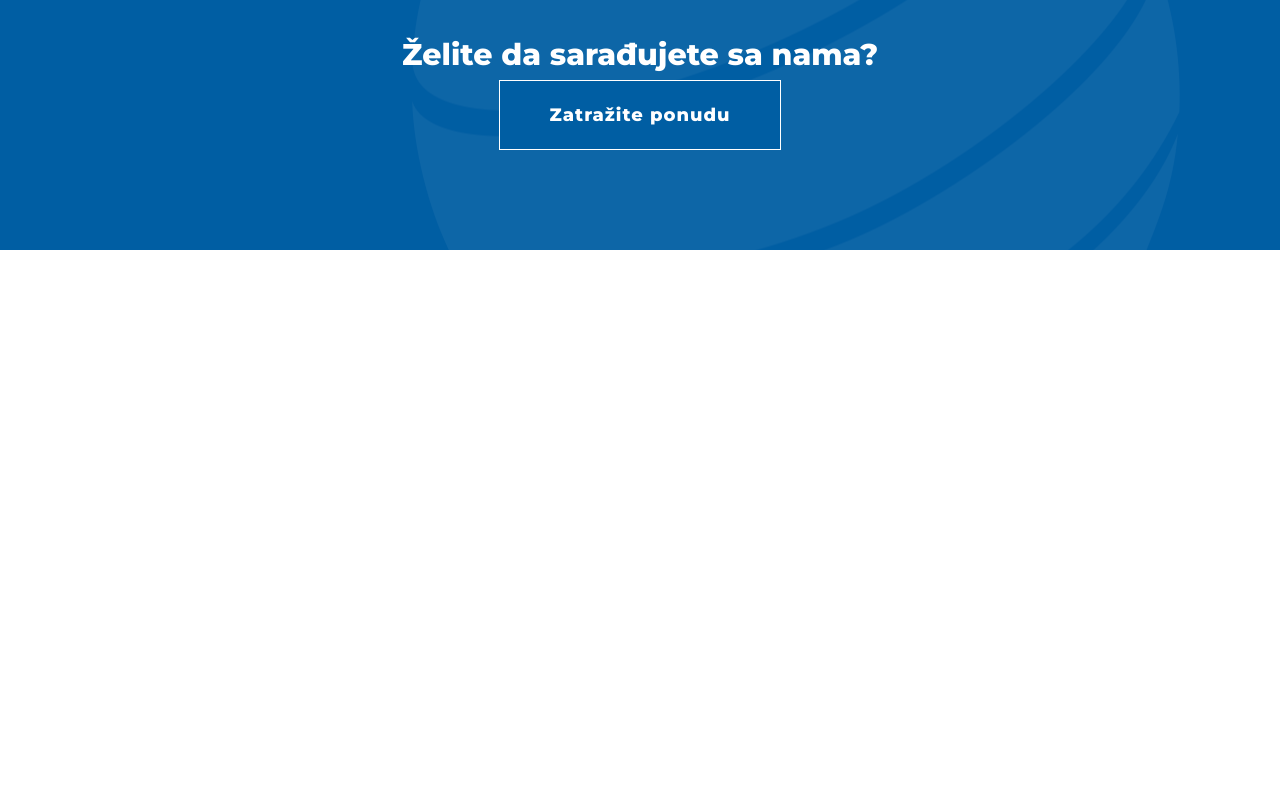
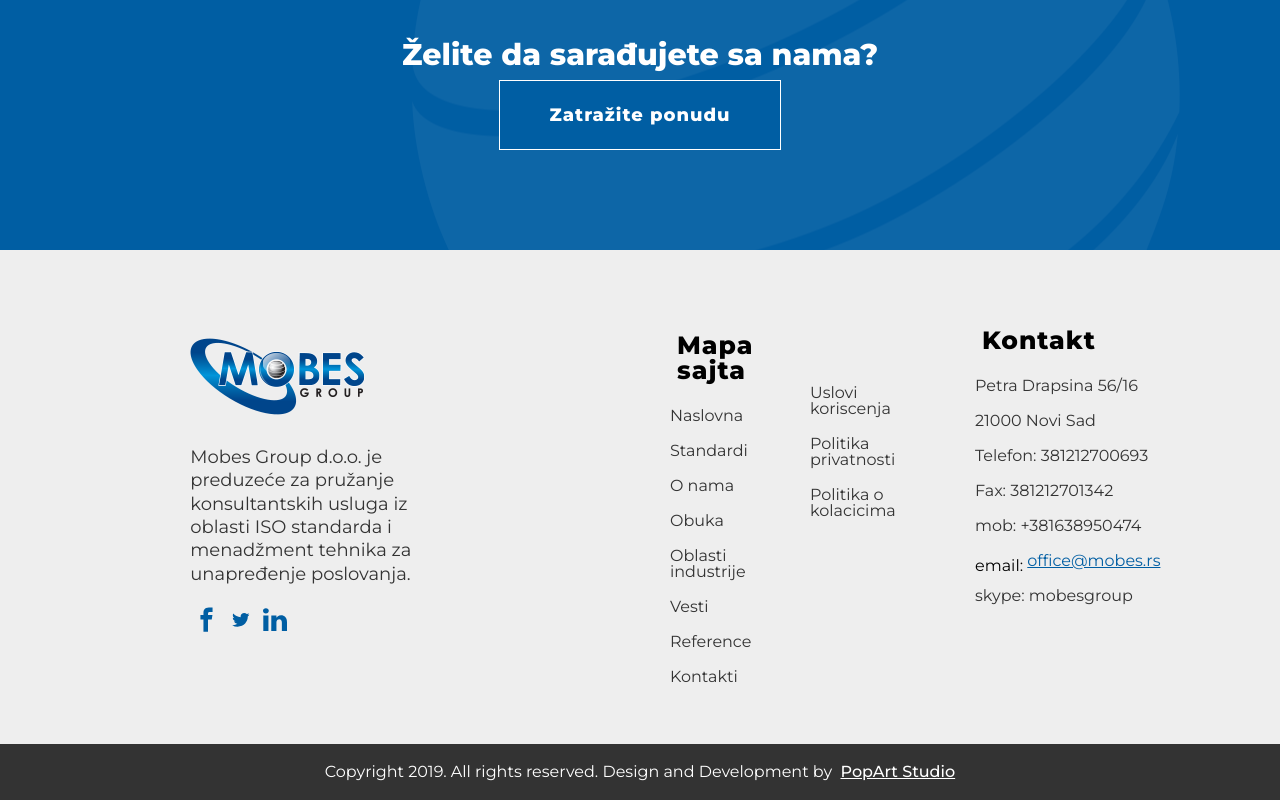
Before and after one commit to milanzivanov/popart-fe-task2019, a website: page index.html in a window 1280 px wide. Shown: the part 6262-7062 px from the top of the page. Before the commit the page ends 6512 px from the top, so only its background shows below. Drawn offline with nearby package versions, Linux system fonts and the light colour scheme.

Commit message:
pixel perfect contact section and footer

```diff
--- a/index.html
+++ b/index.html
@@ -684,7 +684,7 @@
   </section>
 
   <!-- kontakt -->
-  <!-- <section class="container-contact">
+  <section class="container-contact">
     <div class="wrapper contact-content">
       <div class="content-box content-box_plus">
         <div class="box-plus_position">
@@ -727,7 +727,7 @@
       <div class="content-box">
         <div class="content-box_map">
           <ul class="nav-menu">
-            <h2>Mapa sajt</h2>
+            <h2>Mapa sajta</h2>
             <li><a href="#">Naslovna</a></li>
             <li><a href="#">Standardi</a></li>
             <li><a href="#">O nama</a></li>
@@ -765,14 +765,14 @@
         </ul>
       </div>
     </div>
-  </section> -->
+  </section>
 
   <!-- foter -->
-  <!-- <footer class="footer">
+  <footer class="footer">
     <div class="wrapper footer-content">
       <p>Copyright 2019. All rights reserved. Design and Development by &nbsp;<strong>PopArt Studio</strong></p>
     </div>
-  </footer> -->
+  </footer>
 
 
 
--- a/sass/layout/_icons.scss
+++ b/sass/layout/_icons.scss
@@ -36,8 +36,8 @@
 
 .icon-footer {
   fill: #005ea3;
-  width: 2em;
-  height: 2em;
+  width: 1.5em;
+  height: 1.7em;
 }
 
 .icon-about {
--- a/sass/main.scss
+++ b/sass/main.scss
@@ -1400,6 +1400,7 @@
   }
 }
 
+//////////////////
 // contact
 section.container-contact {
   .contact-content {
@@ -1407,7 +1408,7 @@ section.container-contact {
     display: flex;
     flex-flow: row wrap;
     justify-content: center;
-    padding: 50px 0 0 0;
+    padding: 70px 0 35px 0;
 
     @include breakpoint (mobile) {
       justify-content: flex-start;
@@ -1430,37 +1431,45 @@ section.container-contact {
         flex: 0 0 calc(50% - 20px);
         margin: 5px;
 
+        &:last-child {
+          padding: 50px 0 0 0;
+        }
+
       @include breakpoint (mobile) {
         flex: 100%;
       }
 
         .nav-menu {
           h2 {
-            font-size: 20px;
-            font-weight: 500;
-            padding: 0 0 10px 0;
+            font-size: 25px;
+            font-weight: bold;
+            letter-spacing: 1px;
+            padding: 3px 0 20px 7px;
           }
 
           li {
             a {
               display: block;
-              padding: 5px 0;
+              padding: 5px 0 14px 0;
             }
           }
         }
 
       }
+
+
       ul {
         h2 {
-          font-size: 20px;
-          font-weight: 500;
-          padding: 0 0 10px 0;
+          font-size: 25px;
+          font-weight: bold;
+          letter-spacing: 1px;
+          padding: 3px 0 20px 7px;
         }
         li {
           display: flex;
           a {
             display: block;
-            padding: 5px 0;
+            padding: 5px 0 14px 0;
             font-size: 16px;
             color: #333;
 
@@ -1495,7 +1504,7 @@ section.container-contact {
         justify-content: center;
         flex-direction: column;
         align-items: flex-start;
-        width: 40%;
+        width: 43%;
         padding: 0 0 60px 0;
 
         @include breakpoint (mobile) {
@@ -1505,7 +1514,7 @@ section.container-contact {
 
         a {
           display: inline-block;
-          padding: 10px 0;
+          padding: 10px 0 28px 0;
           img {
             max-width: 100%;
             height: auto;
@@ -1514,9 +1523,10 @@ section.container-contact {
 
         .justify-text {
           width: 80%;
-          line-height: 1.8;
+          line-height: 1.3;
           color: $text;
           font-size: 18px;
+          padding: 0 0 15px 0;
         }
 
         .social-menu {
```
Also changed, not shown: css/main.css.
